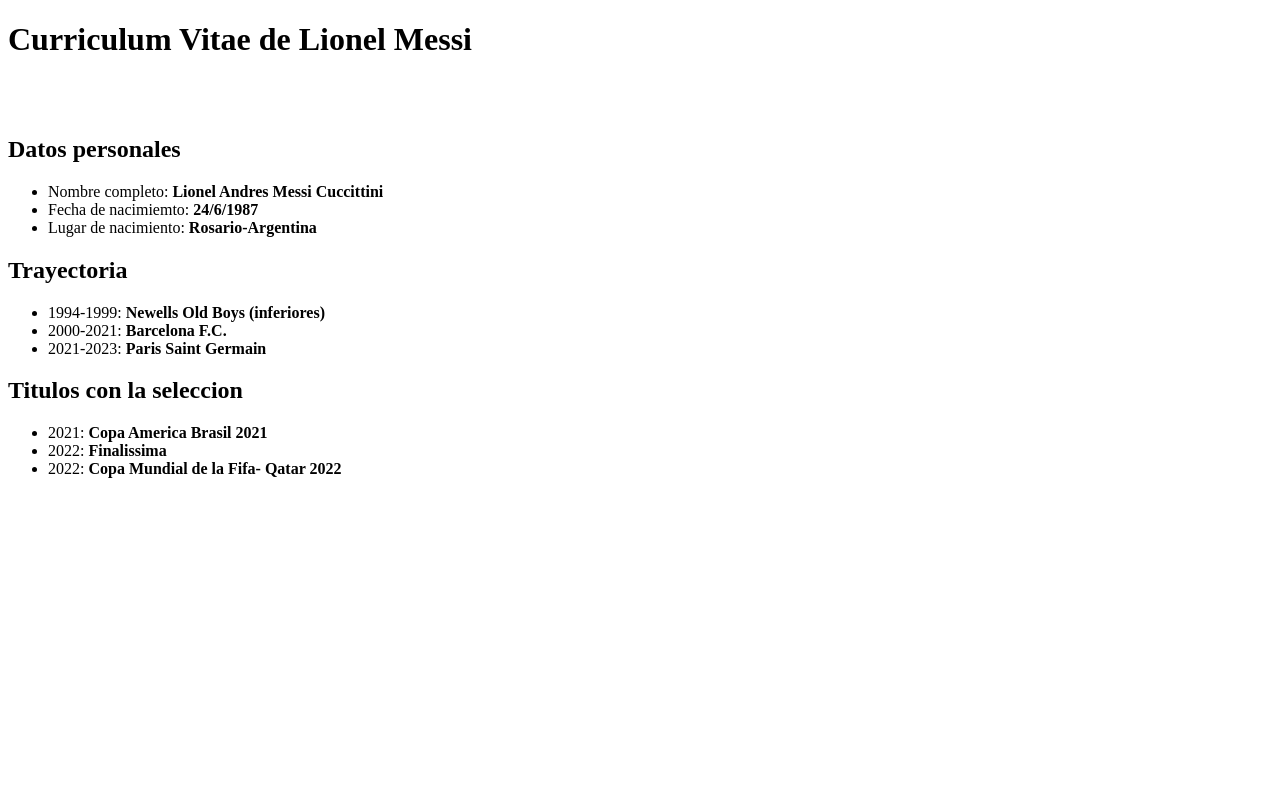
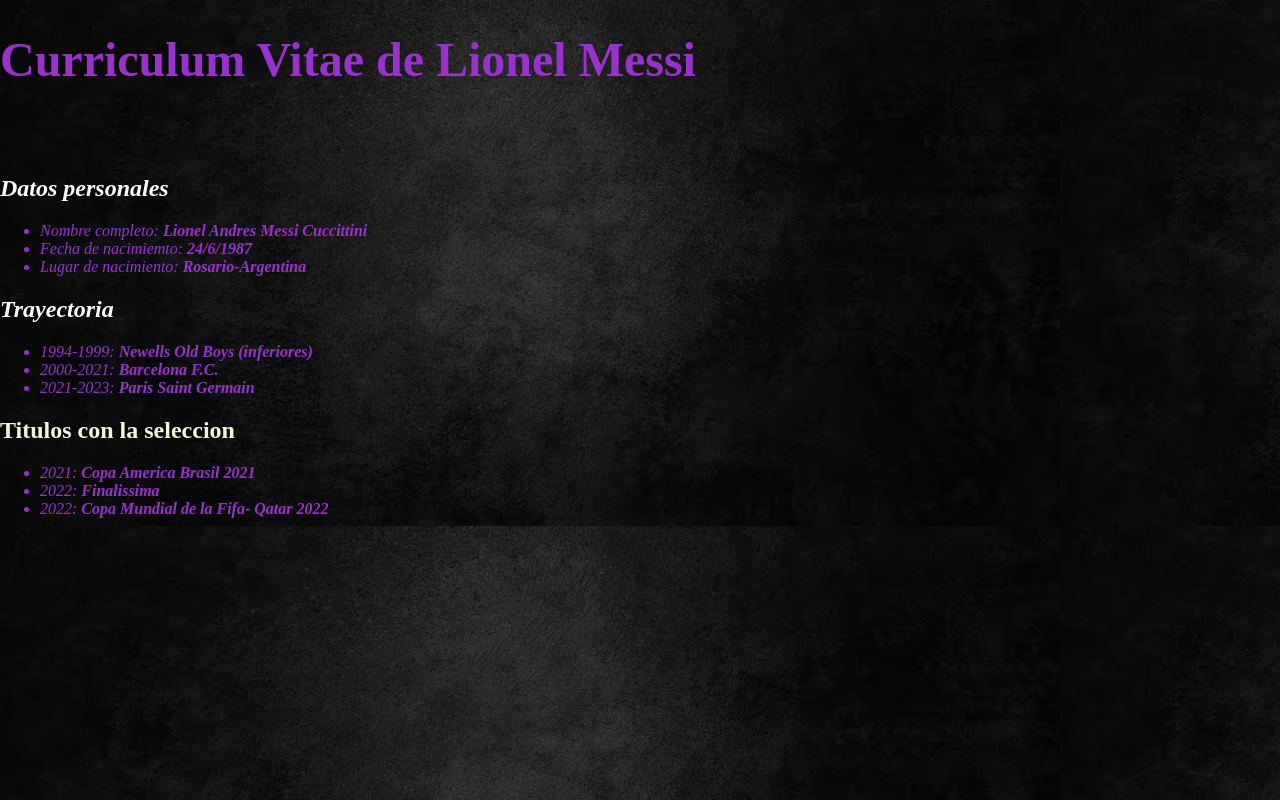
Before and after one commit to Marcos-E-Area/Curriculum, a plain HTML site: page index.html in a window 1280 px wide. Drawn offline with Linux system fonts and the light colour scheme.

Commit message:
modificacion

```diff
--- a/index.html
+++ b/index.html
@@ -5,32 +5,42 @@
     <meta http-equiv="X-UA-Compatible" content="IE=edge">
     <meta name="viewport" content="width=device-width, initial-scale=1.0">
     <title>CURRICULUM</title>
+    <link rel="stylesheet" href="style.css">
 </head>
+
 <body>
+
+    <div class="titulo">
     <H1>Curriculum Vitae de Lionel Messi</H1>
+    </div>
+
     <br>
     <br>
-
-    <h2>Datos personales</h2>
+    <div class="DATOS">
+    <div class="h2"><h2>Datos personales</h2></div>
     <ul>
         <li>Nombre completo: <b>Lionel Andres Messi Cuccittini</b></li>
         <li>Fecha de nacimiemto: <b>24/6/1987</b></li>
         <li>Lugar de nacimiento: <b>Rosario-Argentina</b></li>
     </ul>
+    </div>
 
-    <h2>Trayectoria</h2>
+    <div class="trayectoria">
+    <div class="h2"><h2>Trayectoria</h2></div>
     <ul>
         <li>1994-1999: <b>Newells Old Boys (inferiores)</b></li>
         <li>2000-2021: <b>Barcelona F.C.</b></li>
         <li>2021-2023: <b>Paris Saint Germain</b></li>
     </ul>
+    </div>
 
     <h2>Titulos con la seleccion</h2>
+    <div class="tiselec">
     <ul>
         <li>2021: <b>Copa America Brasil 2021</b></li>
         <li>2022: <b>Finalissima</b> </li>
         <li>2022: <b>Copa Mundial de la Fifa- Qatar 2022</b></li>
-
+    </div>
 
     </ul>
 
@@ -42,5 +52,6 @@
 
 
 
+
 </body>
 </html>
--- /dev/null
+++ b/style.css
@@ -0,0 +1,35 @@
+body{
+    background-image: url(./ASSETS/viejo-fondo-negro-textura-grunge-papel-tapiz-oscuro-pizarra-pizarra-pared-habitacion_1258-28312.avif);
+   margin: 0;
+   color: beige;
+}
+.titulo{
+   margin: 0;
+   color: darkorchid;
+   font-size: 24px;
+}
+.DATOS{
+    margin: 0;
+    color: darkorchid;
+    font-size: 16px;
+    font-style: italic;
+}
+.trayectoria {
+    margin: 0;
+    color: darkorchid;
+    font-size: 16px;
+    font-style: italic;
+}
+.h2{
+    margin: 0;
+    color: white;
+}
+
+.tiselec{
+    margin: 0;
+    color: darkorchid;
+    font-size: 16px;
+    font-style: italic;
+    font-size: 16px;
+
+}
```
Also changed, not shown: ASSETS/foto 1.jpg (added), ASSETS/viejo-fondo-negro-textura-grunge-papel-tapiz-oscuro-pizarra-pizarra-pared-habitacion_1258-28312.avif (added).
